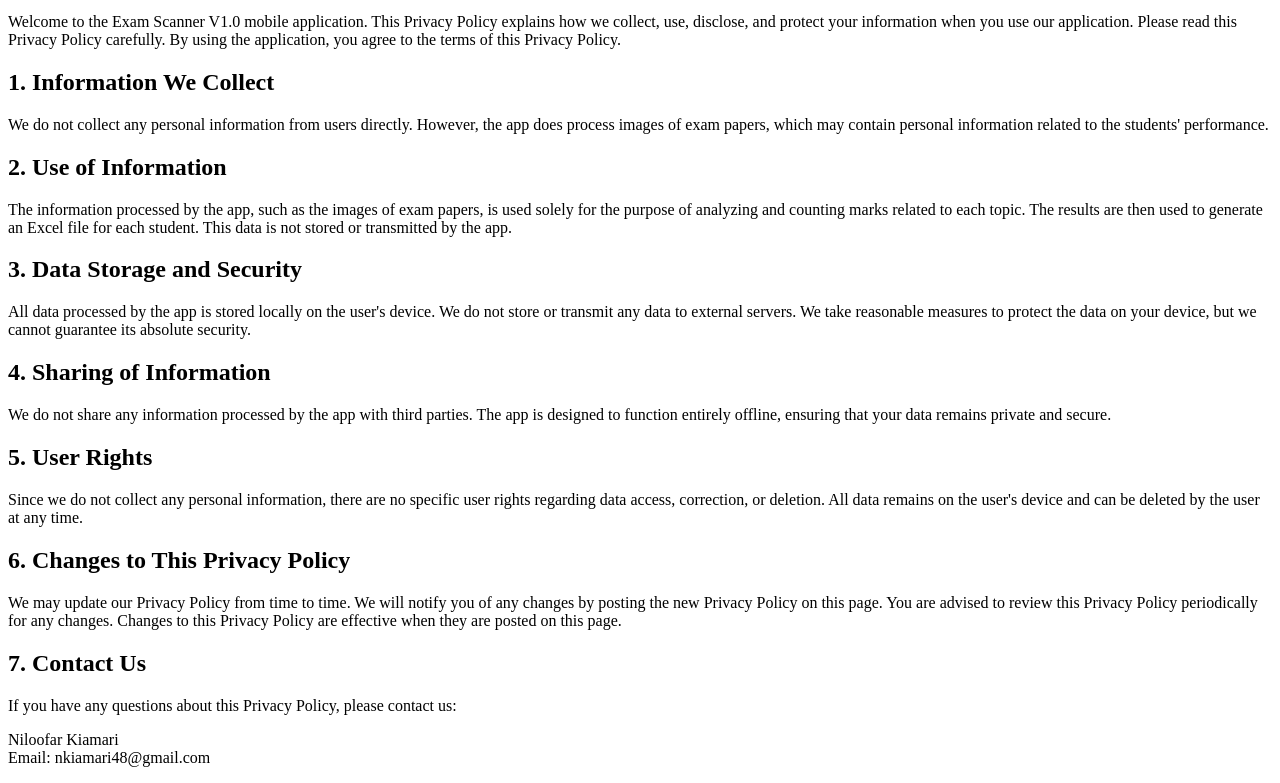
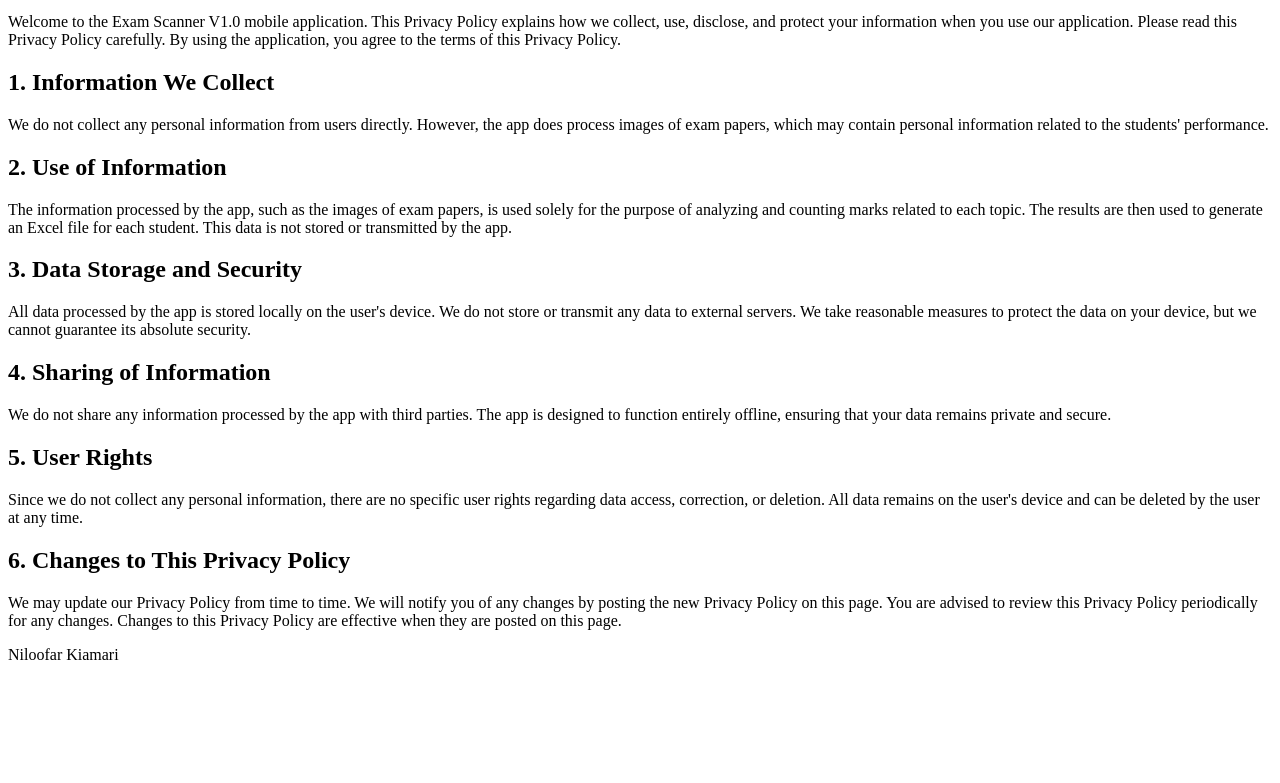
Before and after one commit to nkiamari/privacy-policy, a plain HTML site: page index.html in a window 1280 px wide. Shown: the part 101-884 px from the top of the page. After the commit the page ends 800 px from the top, so only its background shows below. Drawn offline with Linux system fonts and the light colour scheme.

Commit message:
Update index.html

```diff
--- a/index.html
+++ b/index.html
@@ -21,9 +21,6 @@
     <p>Since we do not collect any personal information, there are no specific user rights regarding data access, correction, or deletion. All data remains on the user's device and can be deleted by the user at any time.</p>
     <h2>6. Changes to This Privacy Policy</h2>
     <p>We may update our Privacy Policy from time to time. We will notify you of any changes by posting the new Privacy Policy on this page. You are advised to review this Privacy Policy periodically for any changes. Changes to this Privacy Policy are effective when they are posted on this page.</p>
-    <h2>7. Contact Us</h2>
-    <p>If you have any questions about this Privacy Policy, please contact us:</p>
     <p>Niloofar Kiamari<br>
-    Email: nkiamari48@gmail.com</p>
 </body>
 </html>
```
